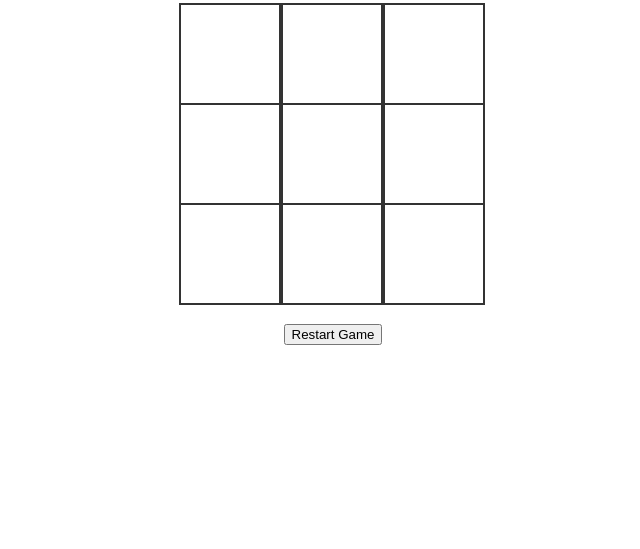
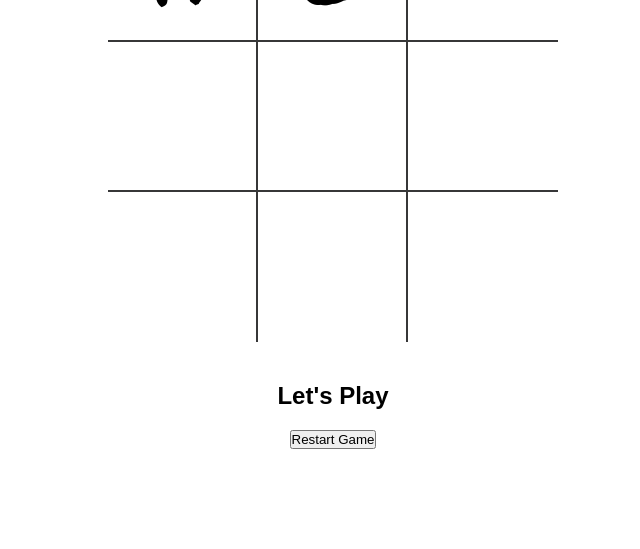
Before and after one commit to valerieoni/tictactoe, a plain HTML site: page index.html in a window 1280 px wide. Shown: the part 267-816 px from the top of the page, without its empty margins (307-947 px from the left). Drawn offline with Linux system fonts and the light colour scheme; files that its build step writes are made by us from their sources.

Commit message:
style tic-tac-toe game board

```diff
--- a/assets/css/style.css
+++ b/assets/css/style.css
@@ -2,34 +2,51 @@
 
 *, *::before, *::after {
     box-sizing: border-box;
-    user-select: none;
+    margin: 0;
+    padding: 0;
 }
 
 body {
     font-family: Arial, Helvetica, sans-serif;
+}
+
+h1 {
+    font-size: 3rem;
+    color: green;
+}
+.game {
     display: flex;
     flex-direction: column;
     justify-content: center;
     align-items: center;
     min-height: 100vh;
-}
-.game {
-   text-align: center;
+    text-align: center;
+    gap: 20px
 }
 
 .game-board {
-    display: grid;
-    grid-template-columns: repeat(3, auto);
-    width: 306px;
+    width: 450px;
+    display: flex;
+    flex-wrap: wrap;
+    margin-bottom: 20px;
 }
 
 .cell {
-    font-family: "Permanent Marker", cursive;
-    width: 100px;
-    height: 100px;
-    box-shadow: 0 0 0 1px #333333;
-    border: 1px solid #333333;
-    cursor: pointer;
-    line-height: 100px;
-    font-size: 60px;
+   height: 150px;
+   width: 150px;
+   display: flex;
+   align-items: center;
+   justify-content: center;
+   font-family: "Permanent Marker", cursive;
+   font-size: 6rem;
+   border-right: solid 2px rgb(55, 55, 56);
+   border-bottom: solid 2px rgb(55, 55, 56);
 }
+
+.cell:nth-child(3), .cell:nth-child(6), .cell:nth-child(9) {
+    border-right: none;
+}
+
+.cell:nth-child(7), .cell:nth-child(8), .cell:nth-child(9) {
+    border-bottom: none;
+}
--- a/index.html
+++ b/index.html
@@ -6,7 +6,7 @@
     <meta name="viewport" content="width=device-width, initial-scale=1.0">
     <meta name="description" content="Play tic-tac-toe game against the computer">
     <meta name="keywords" content="tic-tac-toe, board game">
-    <link rel="stylesheet" href="assets/style.css">
+    <link rel="stylesheet" href="assets/css/style.css">
     <title>Tic-Tac-Toe</title>
 </head>
 <body>
@@ -15,8 +15,8 @@
             Tic Tac Toe
         </h1>
         <div class="game-board">
-            <div data-cell-index="0" class="cell"></div>
-            <div data-cell-index="1" class="cell"></div>
+            <div data-cell-index="0" class="cell">x</div>
+            <div data-cell-index="1" class="cell">o</div>
             <div data-cell-index="2" class="cell"></div>
             <div data-cell-index="3" class="cell"></div>
             <div data-cell-index="4" class="cell"></div>
@@ -25,9 +25,9 @@
             <div data-cell-index="7" class="cell"></div>
             <div data-cell-index="8" class="cell"></div>
         </div>
-        <h2 class="game__status"></h2>
+        <h2 class="game__status">Let's Play</h2>
         <button class="game__restart">Restart Game</button>
     </section>
-    <script src="assets/script.js"></script>
+    <script src="assets/js/script.js"></script>
 </body>
 </html>
```
